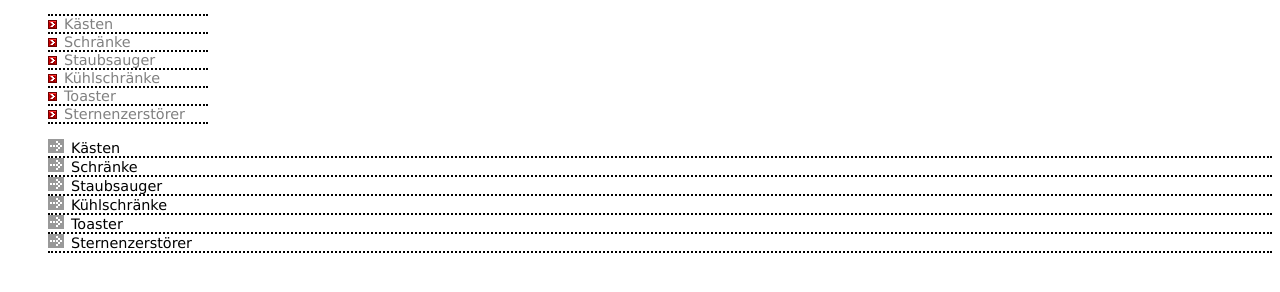
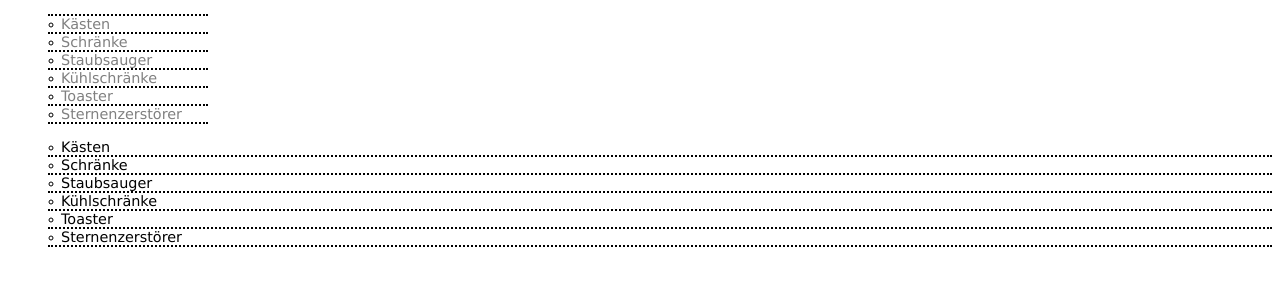
Before and after one commit to KEbanh/navigationen, a plain HTML site: page index.html in a window 1280 px wide. Drawn offline with Linux system fonts and the light colour scheme.

Commit message:
Update index.html

```diff
--- a/index.html
+++ b/index.html
@@ -8,7 +8,7 @@
 
 <style type="text/css">
 </style>
-<link href="Styles.css" rel="stylesheet" type="text/css" />
+<link href="css/styles.css" rel="stylesheet" type="text/css" />
 </head>
 
 <body>
```
